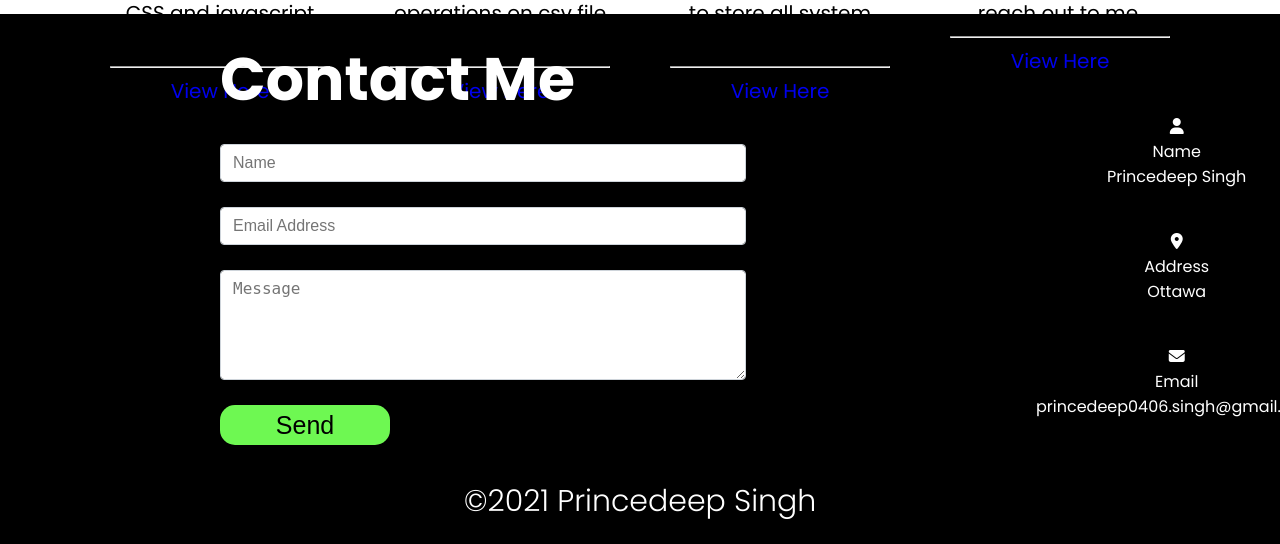
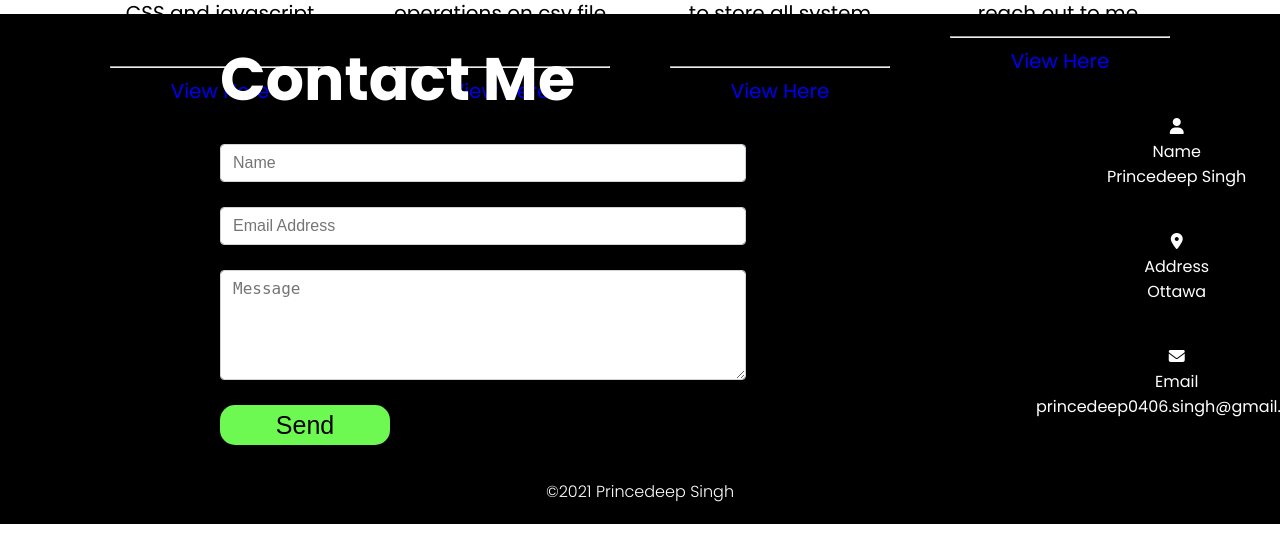
Before and after one commit to Princedeep/Portfolio, a PHP site: page / in a window 1280 px wide. Shown: the part 2600-3144 px from the top of the page. Run offline with PHP 8.4, Linux system fonts and the light colour scheme; some libraries are stand-ins or nearby versions.

Commit message:
Changed copyright text size to medium

```diff
--- a/css/css-file.css
+++ b/css/css-file.css
@@ -329,6 +329,9 @@ footer {
 }
 .copyright {
   padding-top: 20px;
+  font-size: medium;
+
+  text-align: center;
 }
 .icons{
   display: block;
```
